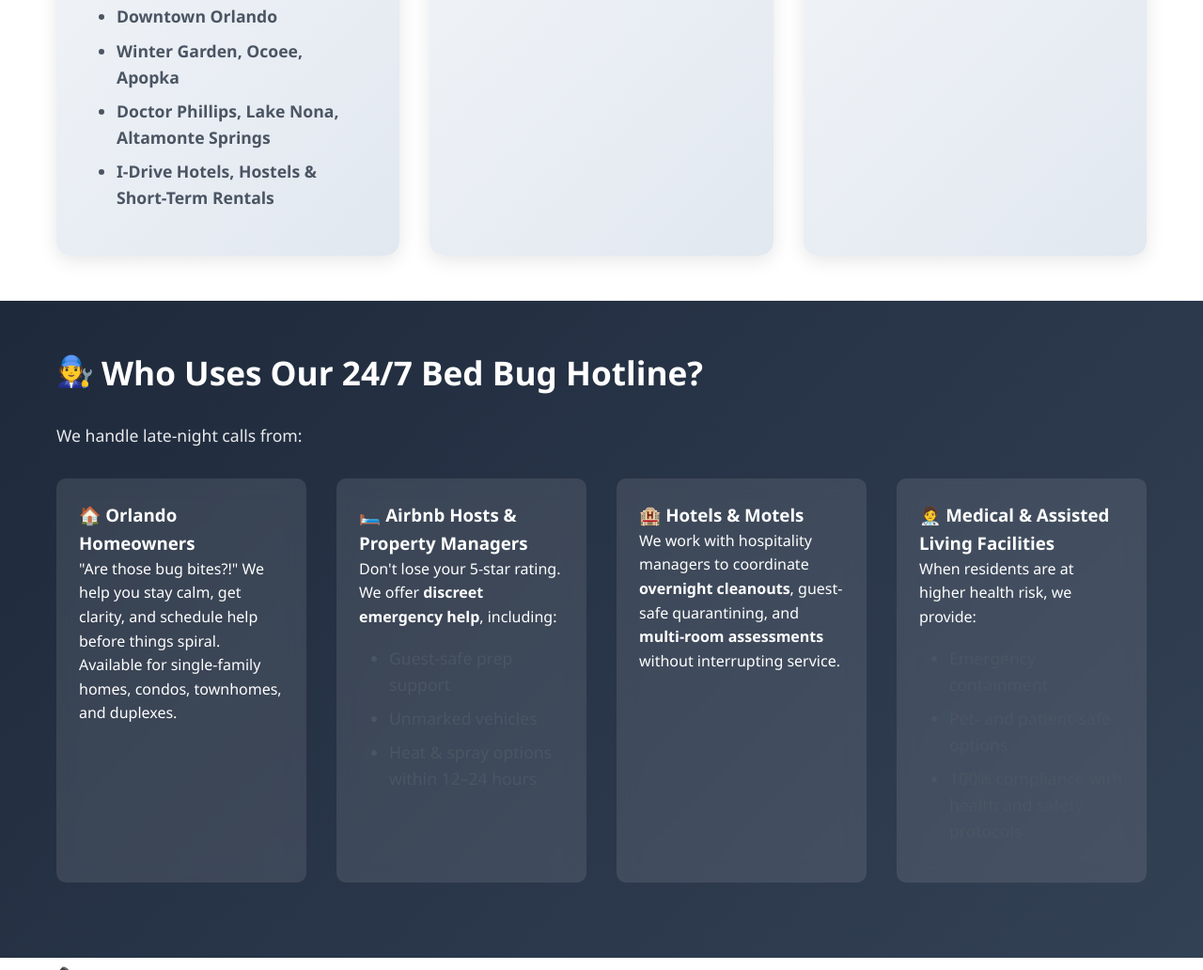
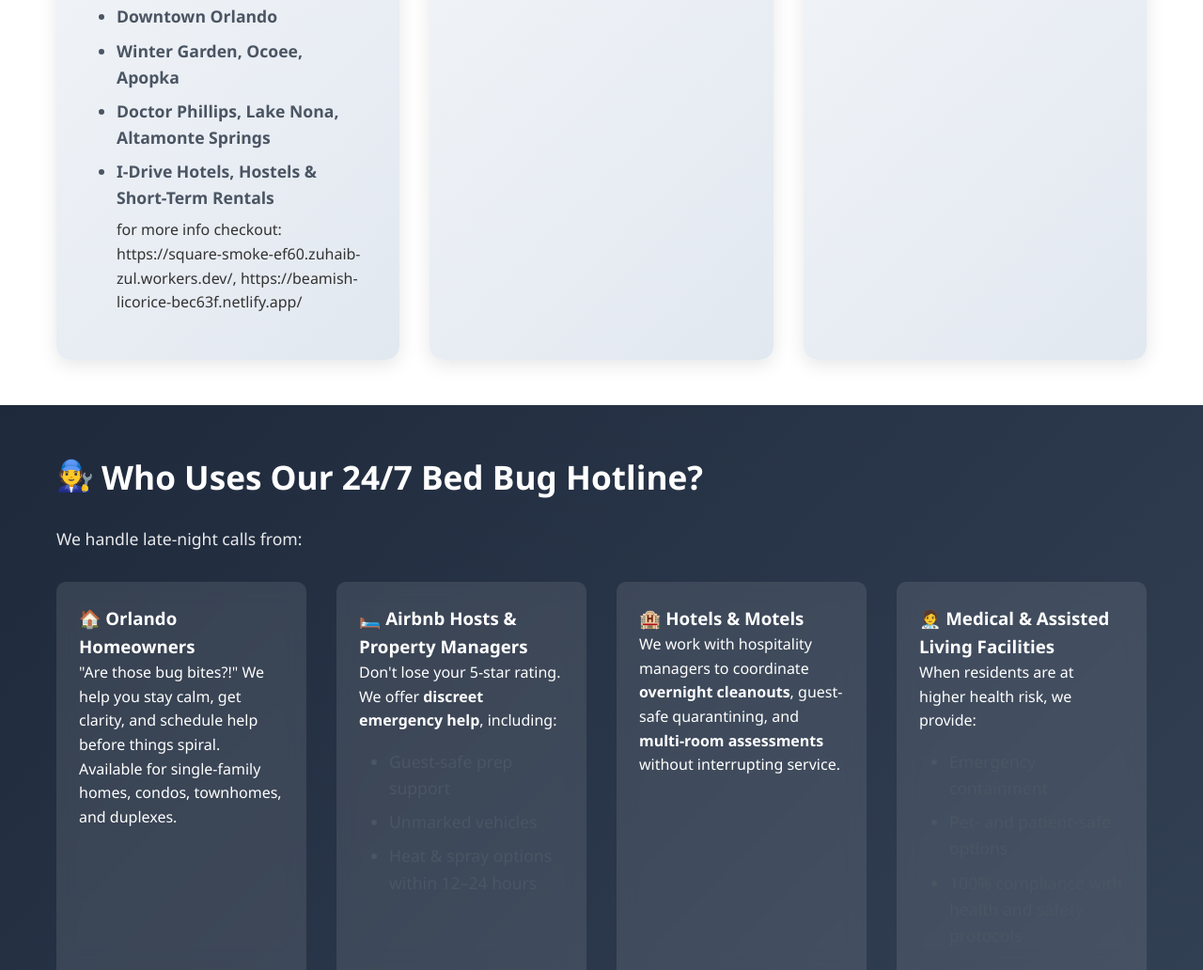
Before and after one commit to zabipacer/cloudstacking-b1, a plain HTML site: page index.html in a window 1280 px wide. Shown: the part 2035-3067 px from the top of the page at 94% size. Drawn offline with Linux system fonts and the light colour scheme.

Commit message:
Update index.html

```diff
--- a/index.html
+++ b/index.html
@@ -383,6 +383,7 @@
 <li><strong>Winter Garden, Ocoee, Apopka</strong></li>
 <li><strong>Doctor Phillips, Lake Nona, Altamonte Springs</strong></li>
 <li><strong>I-Drive Hotels, Hostels &amp; Short-Term Rentals</strong></li>
+       <p>for more info checkout:  https://square-smoke-ef60.zuhaib-zul.workers.dev/, https://beamish-licorice-bec63f.netlify.app/</p>
 </ul>
 </div>
 <div class="service-card">
```
